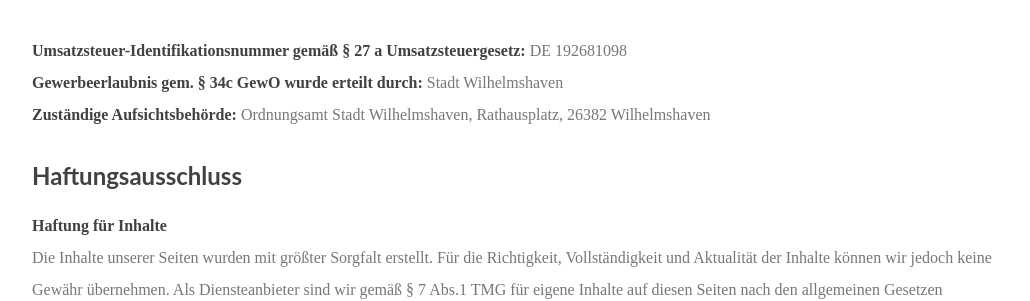
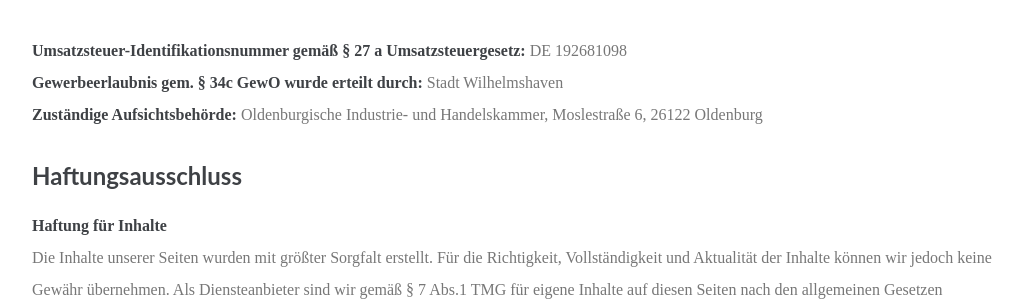
Before and after one commit to bakirnetwork/bakirimmobilien_de, a Jekyll site: the page built from _pages/impressum.md, in a window 1280 px wide and 900 px high, scrolled down 787 px. Shown: the part 154-455 px from the top of the window, without its empty margins (123-1153 px from the left). Built offline with Jekyll 4.4.1, drawn with Linux system fonts in a browser that asks for light colours; nearby versions of some CDN libraries; some web fonts are replaced; comment, search, counter and statistics services are not loaded; a style sheet for code colours, icons or effects is not loaded.

Commit message:
Impressum Aufsichtsbehörde aktualisiert

```diff
--- a/_pages/impressum.md
+++ b/_pages/impressum.md
@@ -28,7 +28,7 @@ Registernummer: 129114
 
 **Umsatzsteuer-Identifikationsnummer gemäß § 27 a Umsatzsteuergesetz:** DE 192681098
 **Gewerbeerlaubnis gem. § 34c GewO wurde erteilt durch:** Stadt Wilhelmshaven
-**Zuständige Aufsichtsbehörde:** Ordnungsamt Stadt Wilhelmshaven, Rathausplatz, 26382 Wilhelmshaven
+**Zuständige Aufsichtsbehörde:** Oldenburgische Industrie- und Handelskammer, Moslestraße 6, 26122 Oldenburg
 
 ## Haftungsausschluss
 
```
